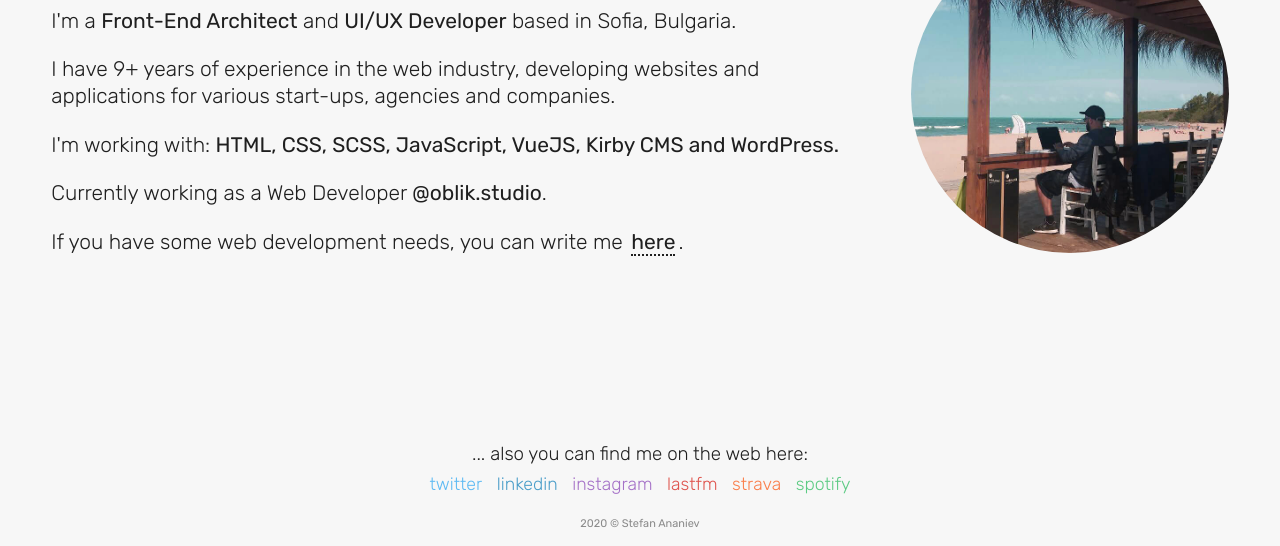
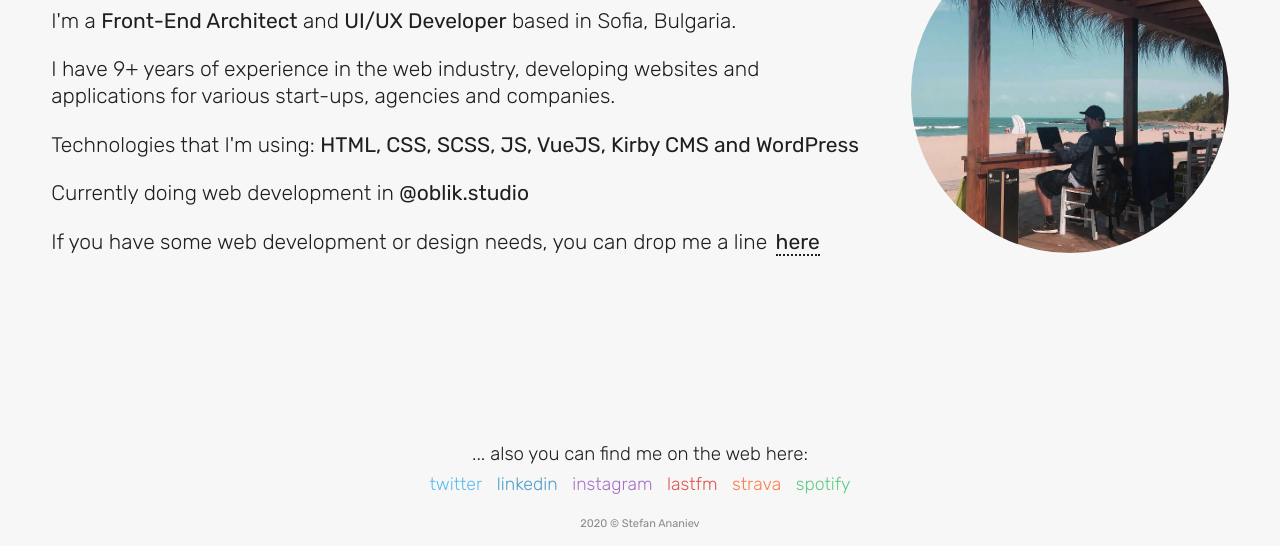
Before and after one commit to stananiev/stefan-ananiev, a plain HTML site: page src/index.html in a window 1280 px wide. Shown: the part 254-800 px from the top of the page. Drawn offline with Linux system fonts and the light colour scheme.

Commit message:
texts update

```diff
--- a/src/index.html
+++ b/src/index.html
@@ -38,12 +38,12 @@
 
 				<p>I'm a <span class="fw-400">Front-End Architect</span> and <span class="fw-400">UI/UX Developer</span> based in Sofia, Bulgaria.</p>
 				<p>I have 9+ years of experience in the web industry, developing websites and applications for various <span class="no-wrap">start-ups</span>, agencies and companies.</p>
-				<p>I'm working with: <span class="fw-400">HTML, CSS, SCSS, JavaScript, VueJS, Kirby CMS and WordPress.</span></p>
-				<p>Currently working as a Web Developer <a href="https://oblik.studio" target="_blank"><span class="fw-400">@oblik.studio<span class="fw-400"></span></a>.</p>
+				<p>Technologies that I'm using: <span class="fw-400">HTML, CSS, SCSS, JS, VueJS, Kirby CMS and WordPress</span></p>
+				<p>Currently doing web development in <a href="https://oblik.studio" target="_blank"><span class="fw-400">@oblik.studio<span class="fw-400"></span></a></p>
 
 				<p>
-					If you have some web development needs, you can write me
-					<a href="mailto:stefan.ananiev@gmail.com" class="contact-me__button">here</a>.
+					If you have some web development or design needs, you can drop me a line
+					<a href="mailto:stefan.ananiev@gmail.com" class="contact-me__button">here</a>
 				</p>
 			</div>
 			<div class="about__image">
```
